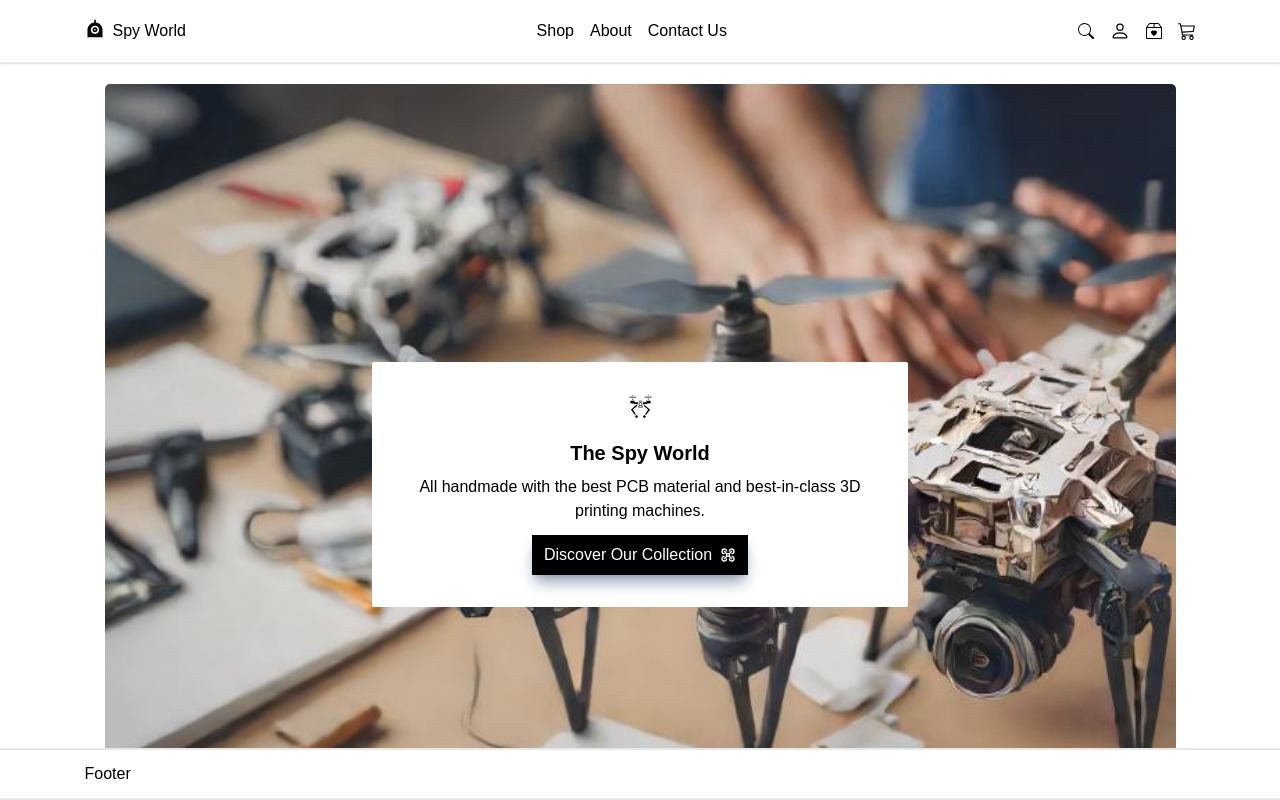
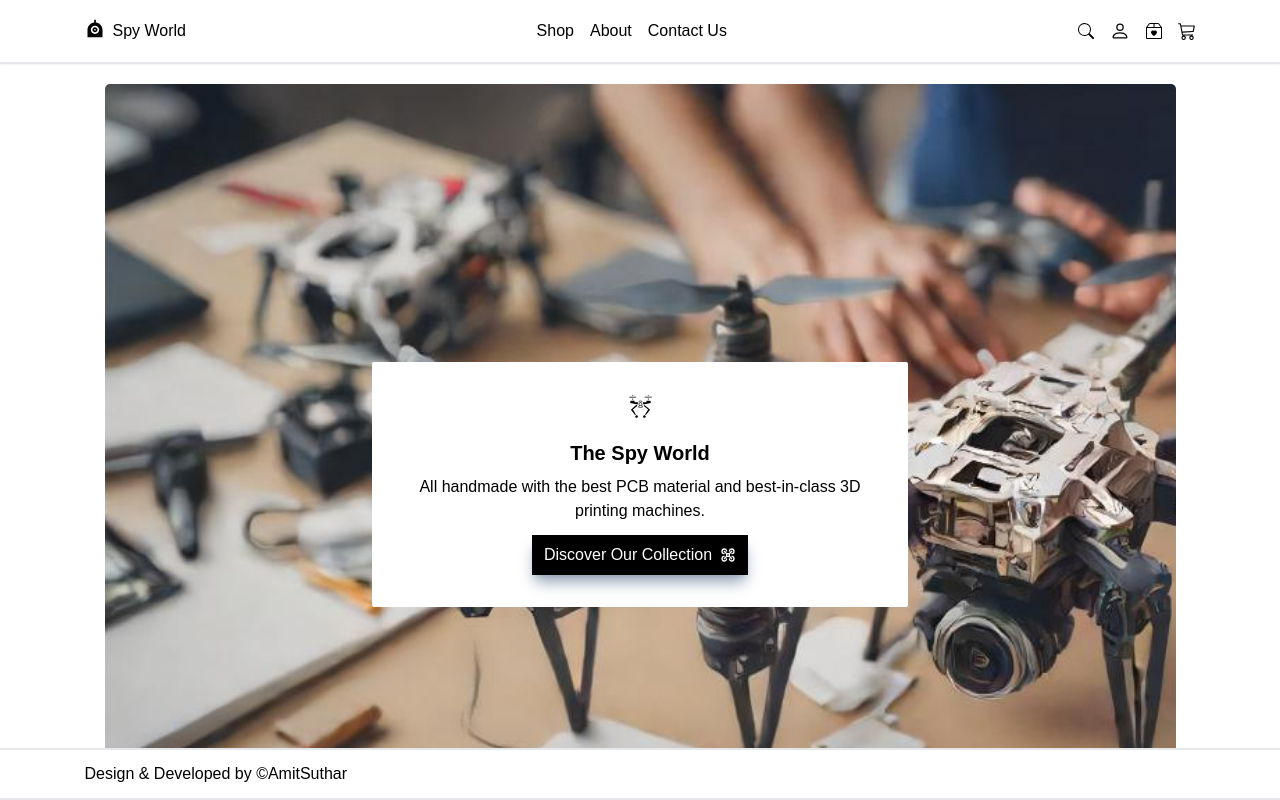
Before and after one commit to amitsuthar803/drone-ecommerce, a React (Vite) app: page / in a window 1280 px wide. Built offline with nearby package versions, Linux system fonts and the light colour scheme.

Commit message:
first commit

```diff
--- a/src/ui/Footer.jsx
+++ b/src/ui/Footer.jsx
@@ -2,7 +2,7 @@ function Footer() {
   return (
     <div className="h-[60px] border-t-2 flex justify-center m-auto border-b-2 items-center w-full bg-white">
       <div className=" w-[1111px] flex justify-between items-center">
-        Footer
+        Design & Developed by ©AmitSuthar
       </div>
     </div>
   );
```
